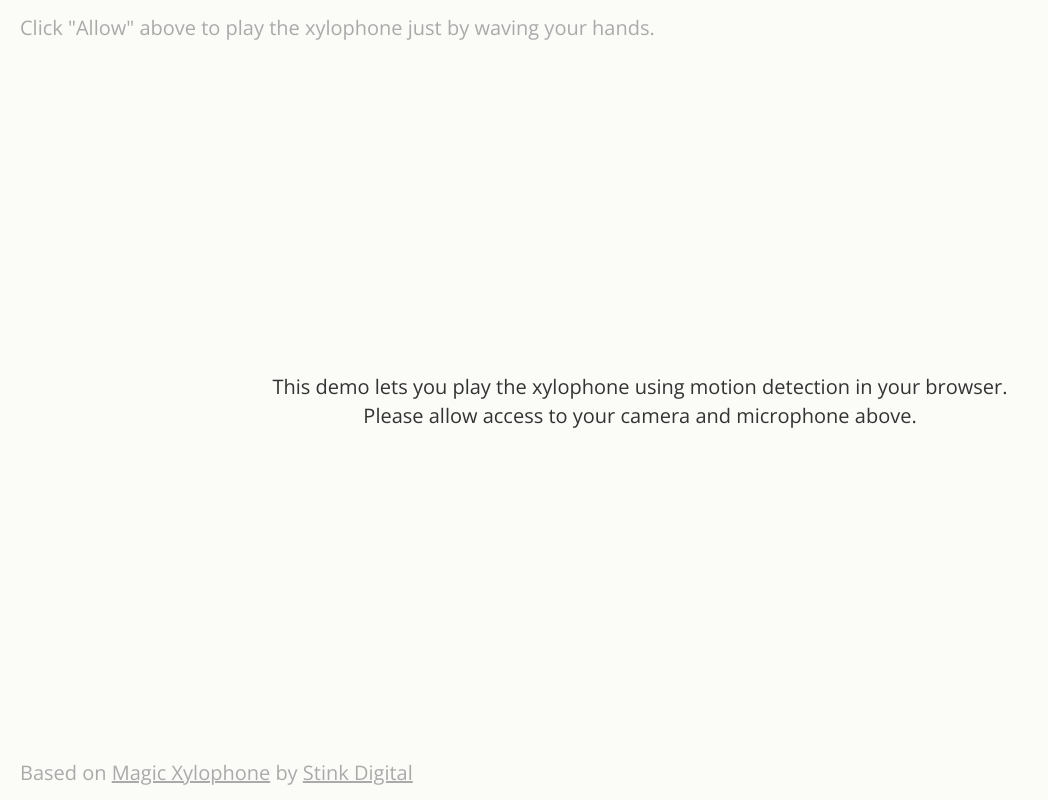
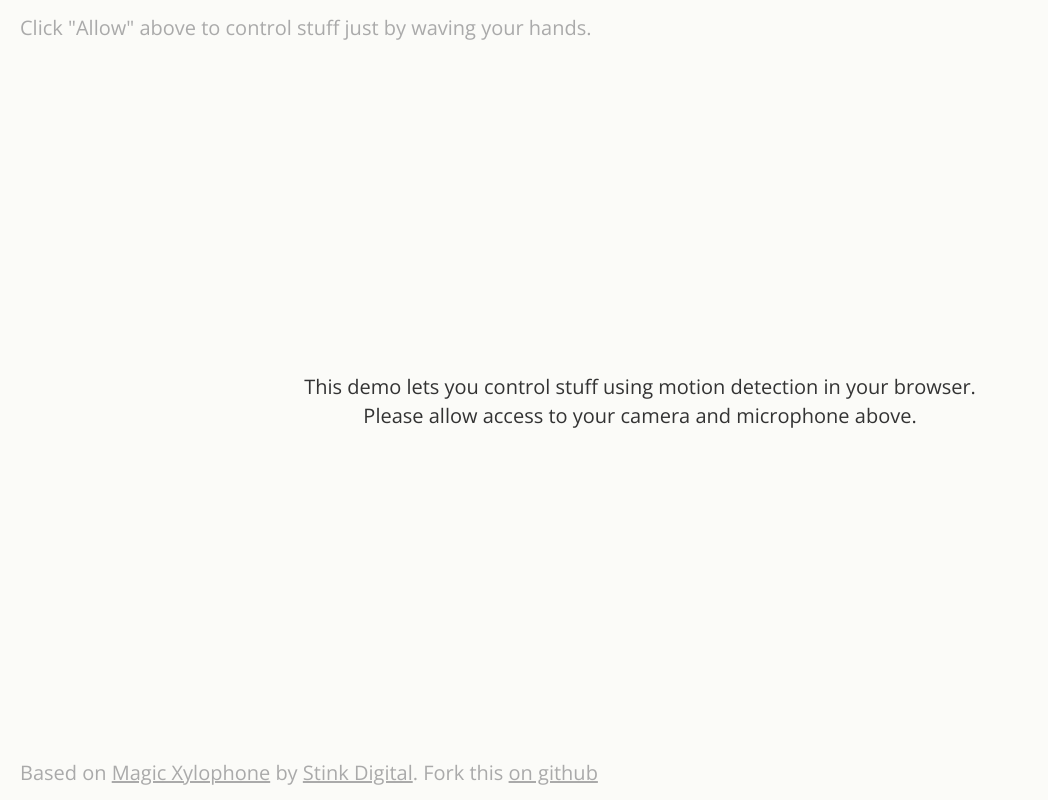
Before and after one commit to ReallyGood/js-motion-detection, a plain HTML site: page app.html in a window 1280 px wide. Shown: the whole page, without its empty margins (0-1048 px from the left). Drawn offline with nearby package versions, Linux system fonts and the light colour scheme.

Commit message:
Remove extension-related stuff, change content to be generic

```diff
--- a/app.html
+++ b/app.html
@@ -2,7 +2,7 @@
 <!DOCTYPE html>
 <html xmlns="http://www.w3.org/1999/html">
 <head>
-	<title>Magic Xylophone | soundstep</title>
+	<title>JavaScript Motion Detection</title>
 	<link href='http://fonts.googleapis.com/css?family=Open+Sans' rel='stylesheet' type='text/css'>
 	<link rel="stylesheet" href="styles/main.css"/>
 </head>
@@ -11,9 +11,9 @@
 <div id="container">
 
 	<div id="header">
-		<div class="allow">Click "Allow" above to play the xylophone just by waving your hands.</div>
-		<div class="instructions">To play the xylophone, turn up the volume and wave your hands.</div>
-		<div class="browsersWithVideo">This demo lets you play the xylophone using motion detection in your browser. Install <a href="https://www.google.com/landing/chrome/beta/" target="_blank">Chrome Beta</a> to play.</div>
+		<div class="allow">Click "Allow" above to control stuff just by waving your hands.</div>
+		<div class="instructions">Wave your hands, it's fun.</div>
+		<div class="browsersWithVideo">This demo lets you control stuff using motion detection in your browser. Install <a href="https://www.google.com/landing/chrome/beta/" target="_blank">Chrome Beta</a> to play.</div>
 	</div>
 
 	<div id="content">
@@ -24,7 +24,7 @@
 			<source src="videos/jsdetection.mp4" type="video/mp4" />
 			<source src="videos/jsdetection.ogg" type="video/ogg" />
 			<source src="videos/jsdetection.webm" type="video/webm" />
-			Your browser doesn't support the html 5 video tag.
+			Your browser doesn't support the HTML5 video tag.
 		</video>
 
 		<canvas id="canvas-source" width="640" height="480"></canvas>
@@ -43,17 +43,17 @@
 	<div class="backFromVideo"><a href="#">Back<a/></div>
 
 	<div class="introduction">
-		<p>This demo lets you play the xylophone using motion detection in your browser.</p>
+		<p>This demo lets you control stuff using motion detection in your browser.</p>
 		<p>Please allow access to your camera and microphone above.</p>
 	</div>
 
 	<div class="browsers">
-		<p>This demo lets you play the xylophone using motion detection in your browser.</p>
+		<p>This demo lets you control stuff using motion detection in your browser.</p>
 		<p>Install <a href="https://www.google.com/landing/chrome/beta/" target="_blank">Chrome Beta</a> to play, or <a href="#" id="watchVideo">watch this video</a> to check it out first.</p>
 	</div>
 
 	<div id="footer">
-		<div class="magic">Based on <a href="http://www.stinkdigital.com/" target="_blank">Magic Xylophone</a> by <a href="http://www.stinkdigital.com/" target="_blank">Stink Digital</a></div>
+		<div class="magic">Based on <a href="http://www.soundstep.com/blog/2012/03/22/javascript-motion-detection/" target="_blank">Magic Xylophone</a> by <a href="http://www.stinkdigital.com/" target="_blank">Stink Digital</a>. Fork this <a href="https://github.com/RonnyO/js-motion-detection" target="_blank">on github</a></div>
 	</div>
 
 </div>
--- a/js/remote.js
+++ b/js/remote.js
@@ -8,14 +8,10 @@
 	});
 
 	$('#pageRefresh').on('motionDetected', function(){
-		chrome.extension.sendMessage({type: 'refreshActiveTab'}, function(response) {
-			console.log(response);
-		});
+		console.log('refresh');
 	});
 
 	$('#pageBack').on('motionDetected', function(){
-		chrome.extension.sendMessage({type: 'backActiveTab'}, function(response) {
-			console.log(response);
-		});
+        console.log('back');
 	});
 })();
--- a/styles/main.css
+++ b/styles/main.css
@@ -67,7 +67,6 @@ video {
     top: 0;
     left: 0;
     right: 0;
-    background: url("../images/header-background.png") repeat-x;
     overflow: hidden;
     z-index:2;
     color: #aaa;
@@ -106,7 +105,6 @@ video {
     bottom: 0;
     left: 0;
     right: 0;
-    background: url("../images/footer-background.png") repeat-x;
     overflow: hidden;
     z-index:1;
 }
```
